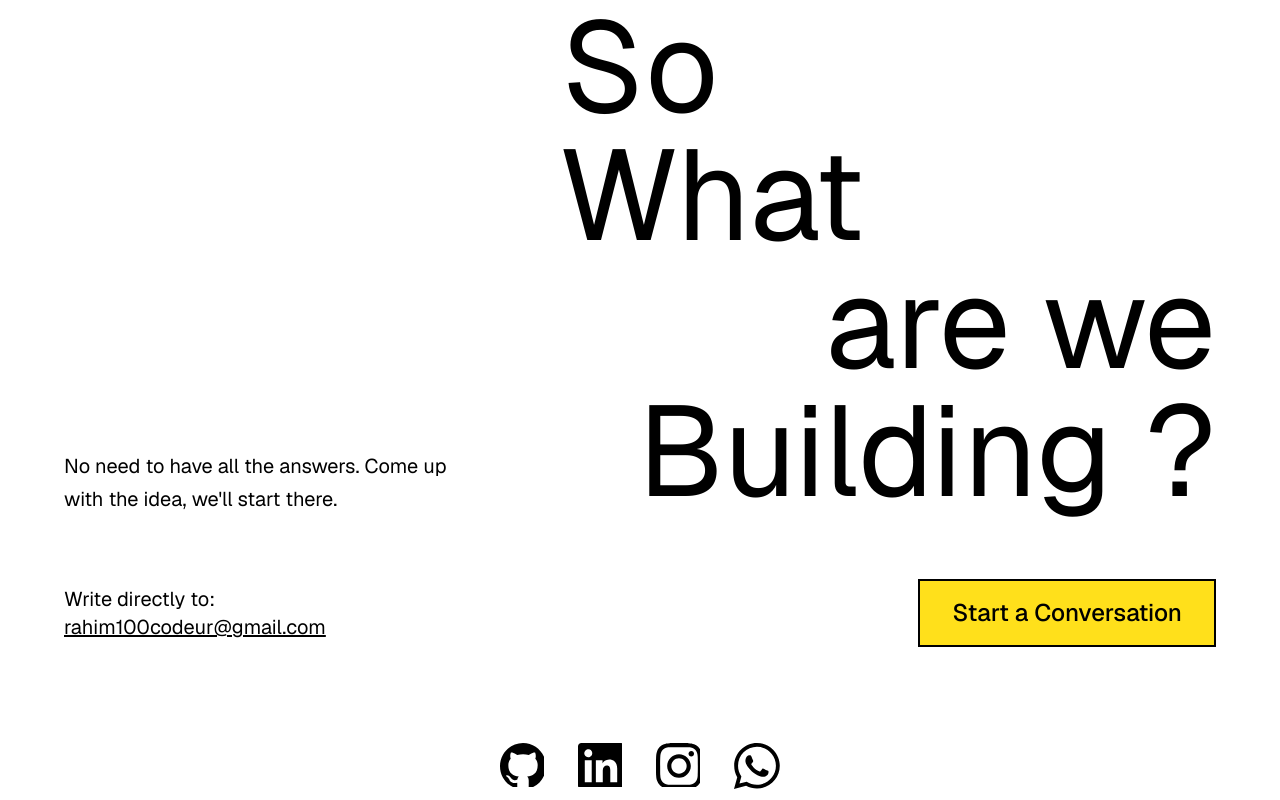
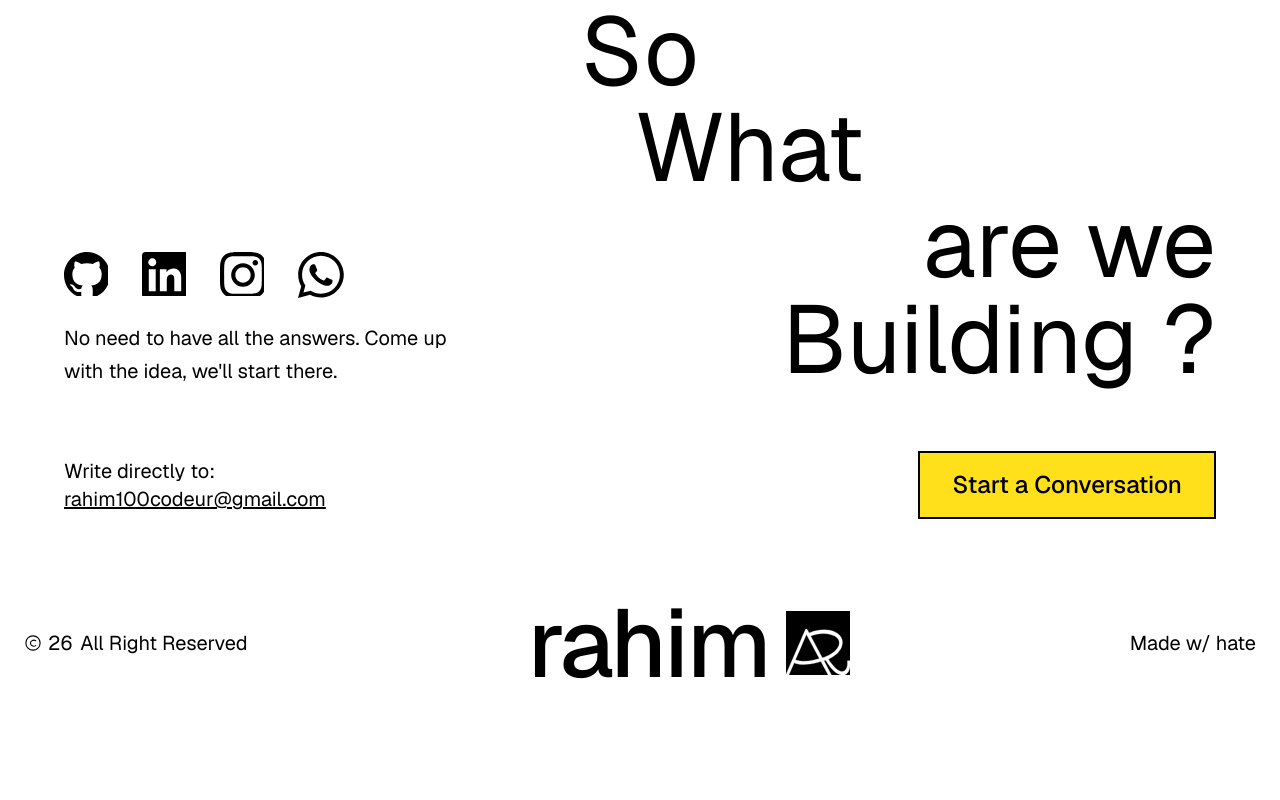
Before and after one commit to Rahim10020/rahim.design, a React (Vite) app: page / in a window 1280 px wide. Shown: the part 4740-5540 px from the top of the page. After the commit the page ends 5445 px from the top, so only its background shows below. Built offline with nearby package versions, Linux system fonts and the light colour scheme; a web font is replaced by a local one.

Commit message:
fix contact section, and footer

```diff
--- a/src/_components/layout/Footer.tsx
+++ b/src/_components/layout/Footer.tsx
@@ -7,7 +7,7 @@ interface FooterProps {
 export default function Footer({ className = "" }: FooterProps) {
   return (
     <footer className={`w-full bg-background ${className}`}>
-      <div className="px-6 py-6 lg:py-6">
+      <div className="px-6 py-4 lg:py-2">
         <div className="flex flex-col lg:flex-row items-center justify-between gap-8">
           {/* Left - Copyright */}
           <div className="flex items-center gap-2 text-foreground text-xl order-2 lg:order-1">
--- a/src/_components/sections/ContactSection.tsx
+++ b/src/_components/sections/ContactSection.tsx
@@ -14,28 +14,36 @@ export default function ContactSection() {
       className="flex min-h-[calc(100svh-104px)] w-full bg-background"
     >
       <div className="max-w-350 mx-auto flex w-full px-2">
-        <div className="mx-auto w-full max-w-6xl py-12 mb-16 mt-16">
+        <div className="mx-auto w-full max-w-6xl pt-12 mt-16">
           {/* 1st line */}
           <div className="flex justify-center">
             <div className="flex justify-start max-w-md">
-              <h1 className="text-foreground text-4xl md:text-9xl">So</h1>
+              <h1 className="text-foreground text-4xl md:text-8xl">So</h1>
             </div>
           </div>
           {/* 2nd line */}
           <div className="flex justify-end mx-auto max-w-md">
             <div className="flex justify-end max-w-xs">
-              <h1 className="text-foreground text-4xl md:text-9xl">What</h1>
+              <h1 className="text-foreground text-4xl md:text-8xl">What</h1>
             </div>
           </div>
           {/* 3rd line */}
           <div className="flex items-end justify-between max-w-6xl mx-auto mb-16">
-            <p className="text-foreground text-xl leading-relaxed max-w-sm">
-              No need to have all the answers. Come up with the idea, we'll
-              start there.
-            </p>
+            <div className="flex flex-col gap-6">
+              <div className="flex items-center justify-start gap-8">
+                <GithubIcon size={46} />
+                <LinkedinIcon size={46} />
+                <InstagramIcon size={46} />
+                <WhatsappIcon size={46} />
+              </div>
+              <p className="text-foreground text-xl leading-relaxed max-w-sm">
+                No need to have all the answers. Come up with the idea, we'll
+                start there.
+              </p>
+            </div>
             <div className="flex flex-col items-end">
-              <h1 className="text-foreground text-4xl md:text-9xl">are we</h1>
-              <h1 className="text-foreground text-4xl md:text-9xl">
+              <h1 className="text-foreground text-4xl md:text-8xl">are we</h1>
+              <h1 className="text-foreground text-4xl md:text-8xl">
                 Building ?
               </h1>
             </div>
@@ -57,13 +65,6 @@ export default function ContactSection() {
               Start a Conversation
             </Button>
           </div>
-          {/* 5th line */}
-          <div className="flex items-center justify-center gap-8 mt-24">
-            <GithubIcon size={46} />
-            <LinkedinIcon size={46} />
-            <InstagramIcon size={46} />
-            <WhatsappIcon size={46} />
-          </div>
         </div>
       </div>
     </section>
```
